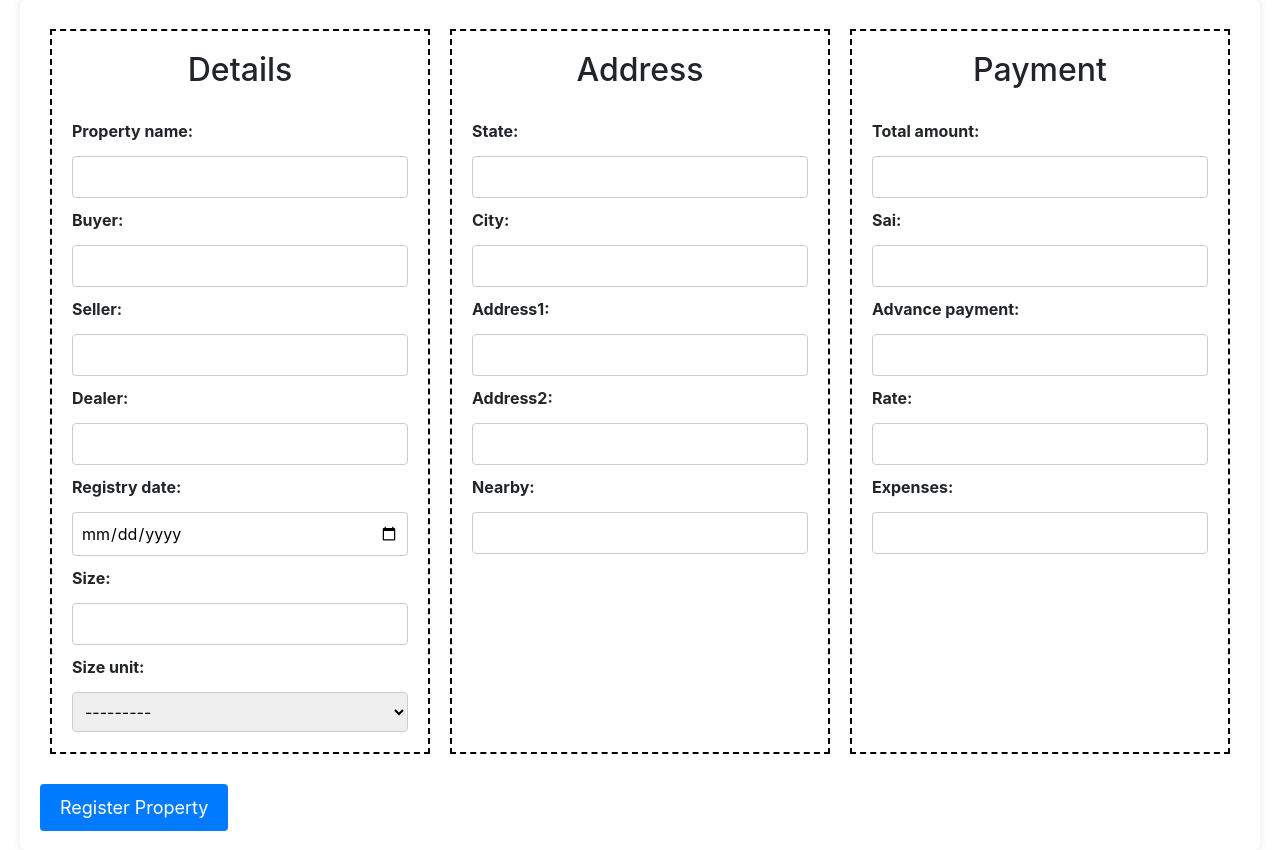
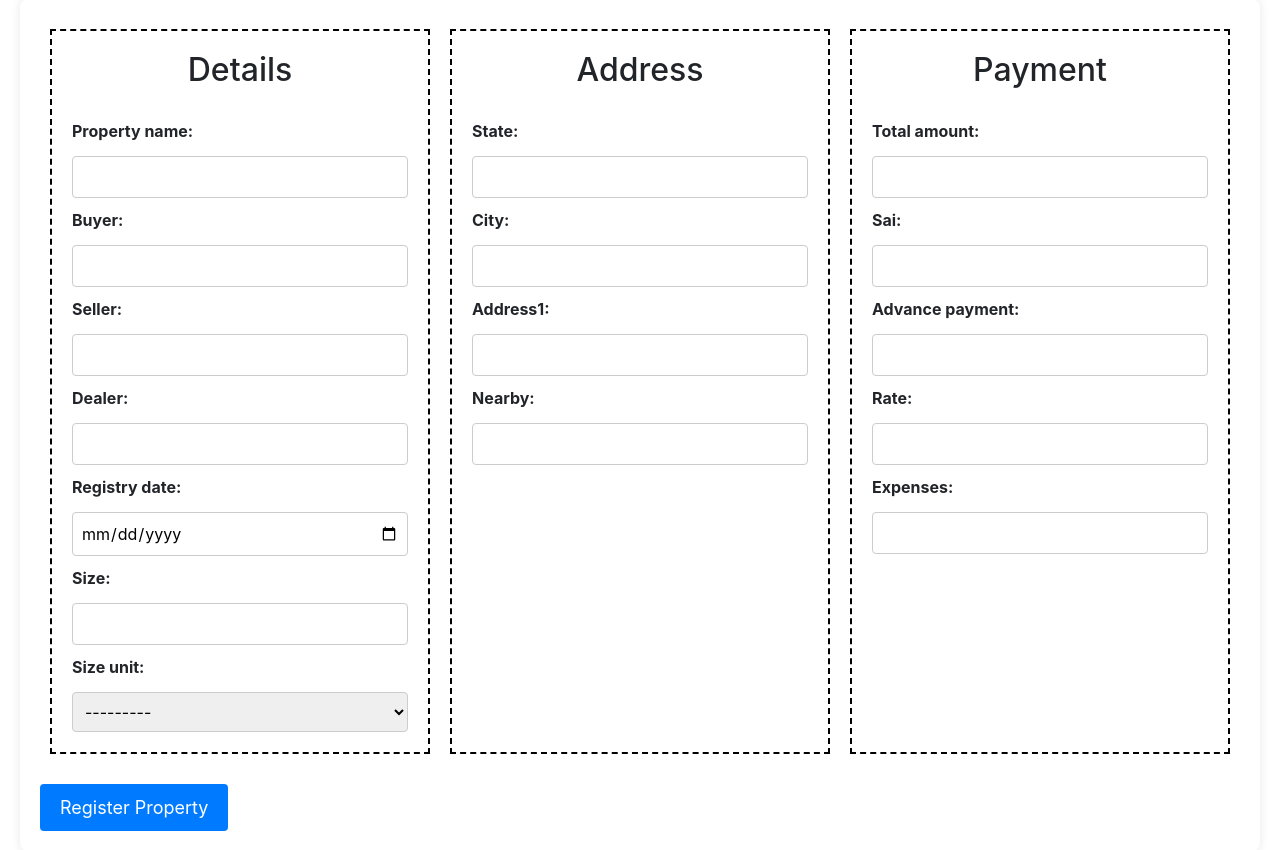
Before and after one commit to Sanyam-bot/RealtorHub, a Django app: page /add in a window 1280 px wide. Shown: the part 77-927 px from the top of the page. Run offline with Django 5.2, Linux system fonts and the light colour scheme; a user stored in the database is signed in; some libraries are stand-ins or nearby versions.

Commit message:
Deleted address2 field

```diff
--- a/realtorhub/forms.py
+++ b/realtorhub/forms.py
@@ -7,7 +7,7 @@ class PropertyForm(forms.ModelForm):
     # ModelForm expects configurations to be set under the Meta name
     class Meta:
         model = Property # name of the model
-        fields = ['property_name', 'buyer', 'seller', 'dealer', 'state', 'city', 'address1', 'address2', 'nearby', 'total_amount', 'rate', 'advance_payment', 'expenses', 'registry_date', 'sai', 'size', 'size_unit'] # all the fields from the model class that I want in the form
+        fields = ['property_name', 'buyer', 'seller', 'dealer', 'state', 'city', 'address1', 'nearby', 'total_amount', 'rate', 'advance_payment', 'expenses', 'registry_date', 'sai', 'size', 'size_unit'] # all the fields from the model class that I want in the form
         widgets = {
             'registry_date': forms.DateInput(format='%d-%m-%Y', attrs={'type': 'date'}),
         }
--- a/realtorhub/models.py
+++ b/realtorhub/models.py
@@ -22,7 +22,6 @@ class Property(models.Model):
     state = models.CharField(max_length=100)
     city = models.CharField(max_length=100)
     address1 = models.CharField(max_length=500)
-    address2 = models.CharField(max_length=500, blank=True)
     nearby = models.CharField(max_length=200, blank=True)
     total_amount = models.IntegerField()
     rate = models.IntegerField()
--- a/realtorhub/templates/realtorhub/add.html
+++ b/realtorhub/templates/realtorhub/add.html
@@ -29,7 +29,6 @@
                 {{ form.state.label_tag }} {{ form.state }}
                 {{ form.city.label_tag }} {{ form.city }}
                 {{ form.address1.label_tag }} {{ form.address1 }}
-                {{ form.address2.label_tag }} {{ form.address2 }}
                 {{ form.nearby.label_tag }} {{ form.nearby }}
             </div>
 
--- a/realtorhub/templates/realtorhub/property.html
+++ b/realtorhub/templates/realtorhub/property.html
@@ -78,7 +78,6 @@
             <div class="address-row">
                 <div class="address-column">
                     <p><b>Address 1:</b> {{property.address1}}</p>
-                    <p><b>Address 2:</b> {{property.address2}}</p>
                     <p><b>Nearby:</b> {{property.nearby}}</p>
                 </div>
             </div>
```
